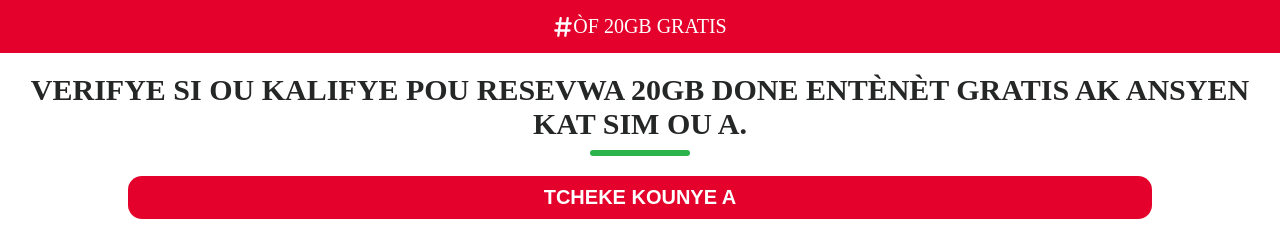
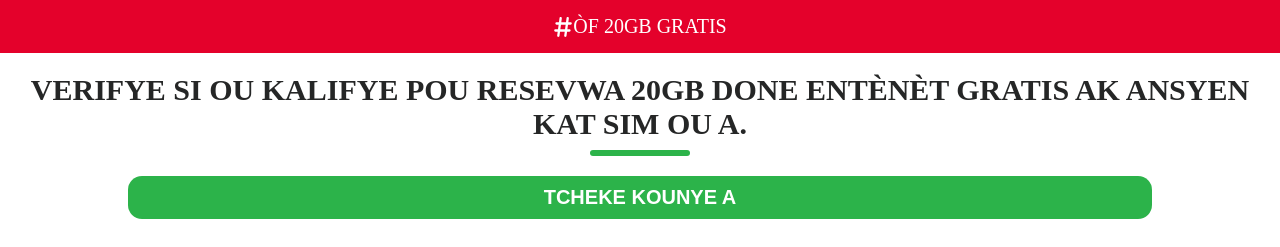
Before and after one commit to allregnws/dicel-scaling, a plain HTML site: page index.html in a window 1280 px wide. Shown: the top 247 px of the page. Drawn offline with Linux system fonts and the light colour scheme; no server answers; a script that the page names is missing.

Commit message:
Update index.html

```diff
--- a/index.html
+++ b/index.html
@@ -944,7 +944,7 @@
 
             margin: 0 0 20px 3.5rem;
 
-            background-image: linear-gradient(to bottom right, #e4012b, #e4012b);
+            background-image: linear-gradient(to bottom right, #2cb34a, #2cb34a);
 
         }
 
@@ -952,7 +952,7 @@
 
         .quedate__cta-btn:active, .quedate__cta-btn:hover {
 
-            background-color: #e4012b
+            background-color: #309c3f
 
         }
 
```
